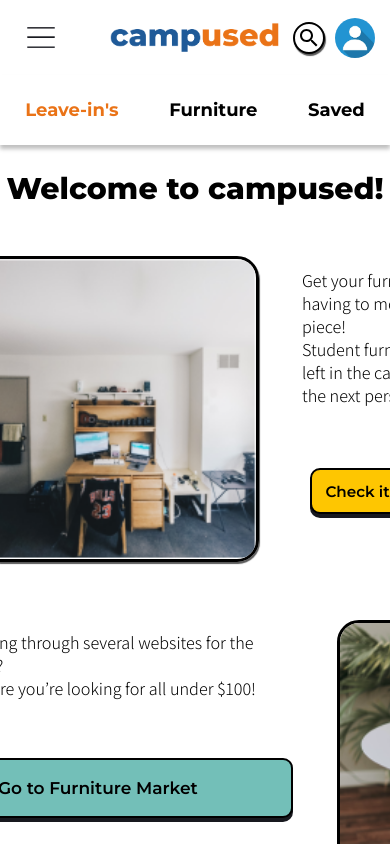
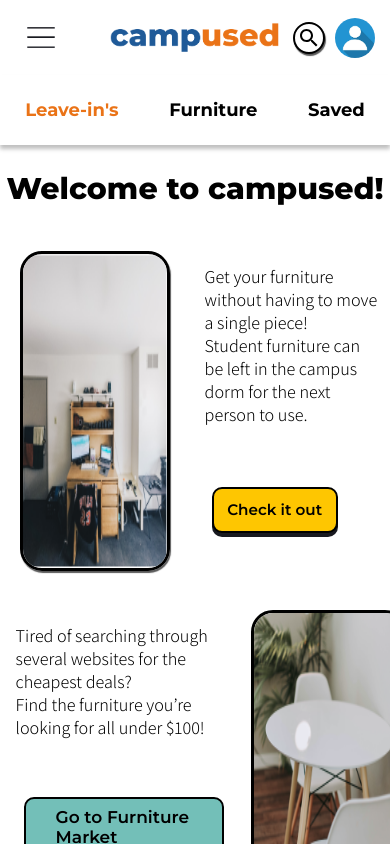
Before and after one commit to cindyparkk/campused, a Next.js app: page /main in a window 390 px wide. Built offline with nearby package versions, Linux system fonts and the light colour scheme.

Commit message:
main resp

```diff
--- a/comps/Browse_Button/index.js
+++ b/comps/Browse_Button/index.js
@@ -13,6 +13,10 @@
     align-items: center;
     justify-content: center;
     min-width: 390px;
+
+    @media (max-width: 500px){
+        min-width:200px;
+     }
     min-height: 60px;
     background: ${props=>props.bgcolor ? props.bgcolor : "#FEC601"};
     border: 2px solid #000000;
--- a/pages/index.scss
+++ b/pages/index.scss
@@ -278,11 +278,19 @@
 .main_part1 {
     display: flex;
     flex-direction: row;
+    width:100%;
+
+
 
 
 
     img {
         min-width:279px;
+        @media (max-width: 500px){
+            min-width:150px;
+
+         }
+
         height: auto;
 
         border: 3px solid black;
@@ -296,7 +304,7 @@
 
     div {
         flex-grow: 1;
-        width: 50%;
+        width: 45%;
         margin: 4%;
     }
 }
@@ -305,11 +313,15 @@
 .main_part2 {
     display: flex;
     flex-direction: row;
+    width:100%;
+
 
     div {
         flex-grow: 1;
-        // width: 50%;
+        width: 65%;
         margin: 4%;
+
+
     }
 
     img {
@@ -321,6 +333,10 @@
         box-sizing: border-box;
         box-shadow: 1px 2px 1px rgba(0, 0, 0, 0.65);
         margin:5%;
+
+        @media (max-width: 500px){
+            min-width:40%;
+         }
 
     }
 
```
